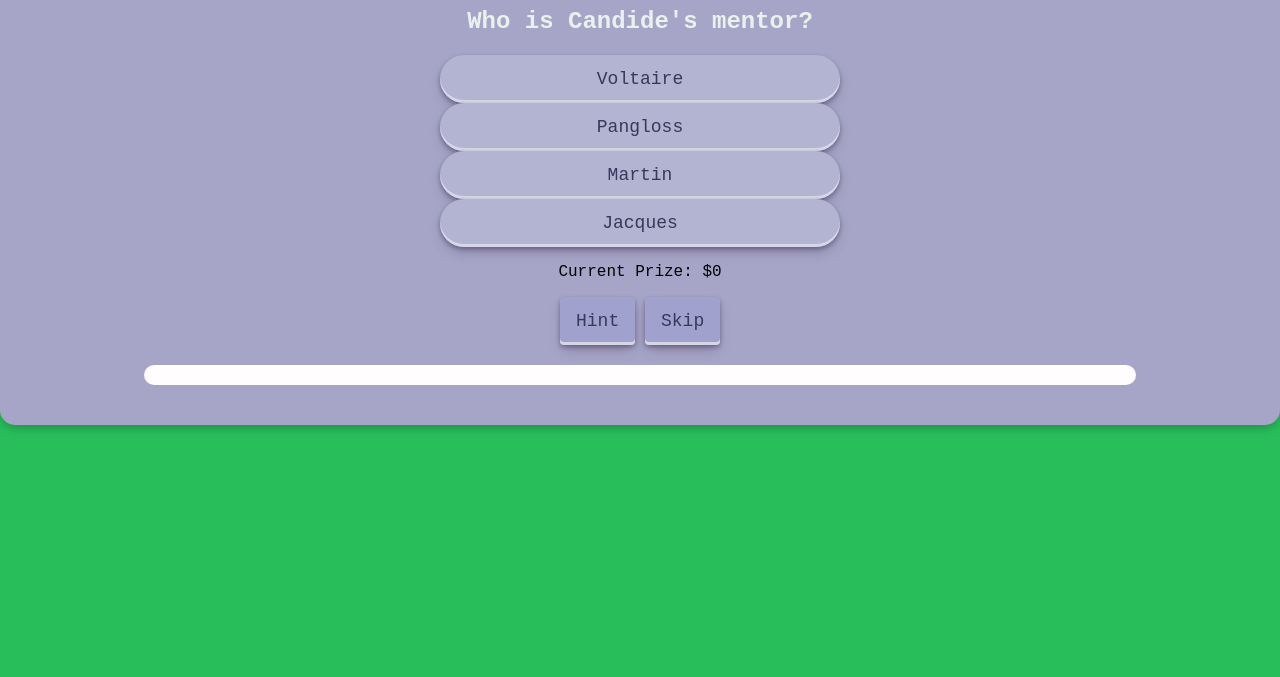
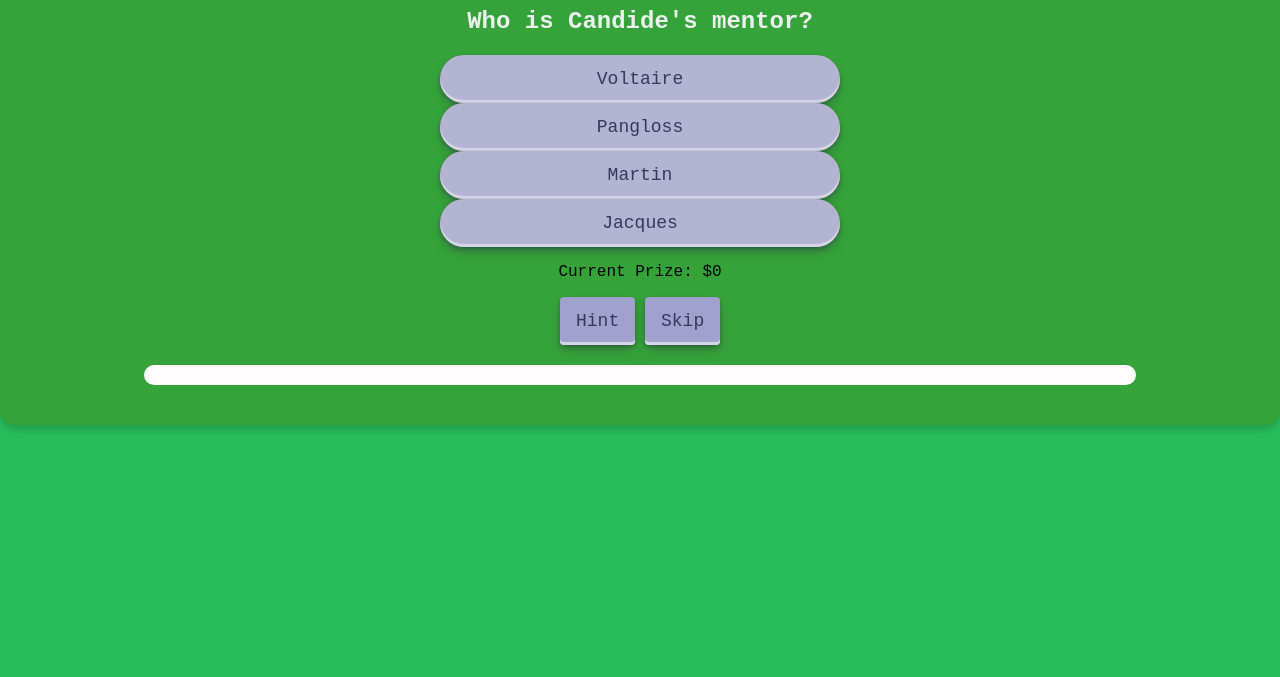
Before and after one commit to akguru1/Candidetrivia, a plain HTML site: page index.html in a window 1280 px wide. Shown: the part 123-800 px from the top of the page. Drawn offline with Linux system fonts and the light colour scheme.

Commit message:
Update styles.css

```diff
--- a/styles.css
+++ b/styles.css
@@ -18,7 +18,7 @@ h1 {
     height:100%
     width: 90%;
     margin: 30px auto;
-    background: #a7a5c7;
+    background: #36a33a;
     padding: 20px;
     border-radius: 15px;
     box-shadow: 0 4px 10px rgba(0, 0, 0, 0.2);
```
